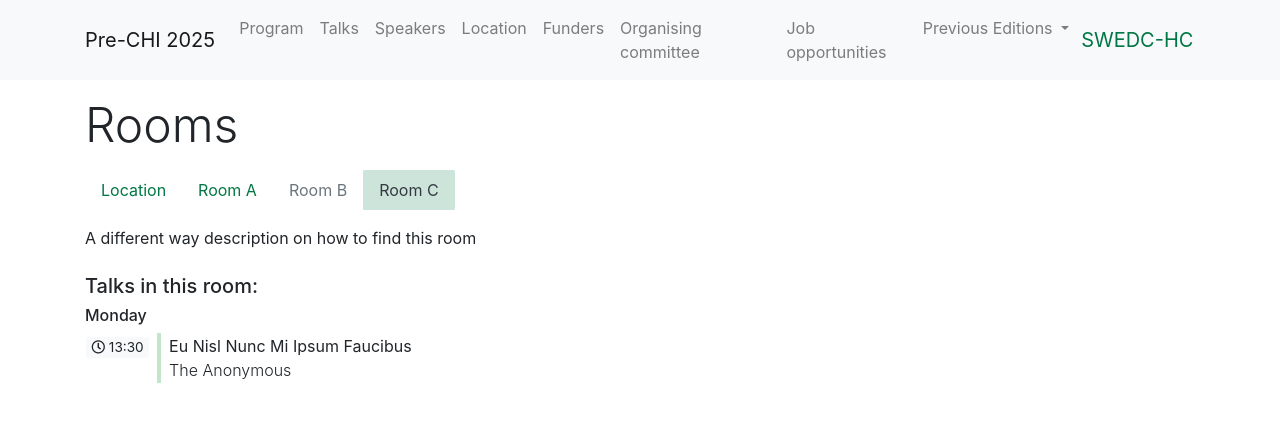
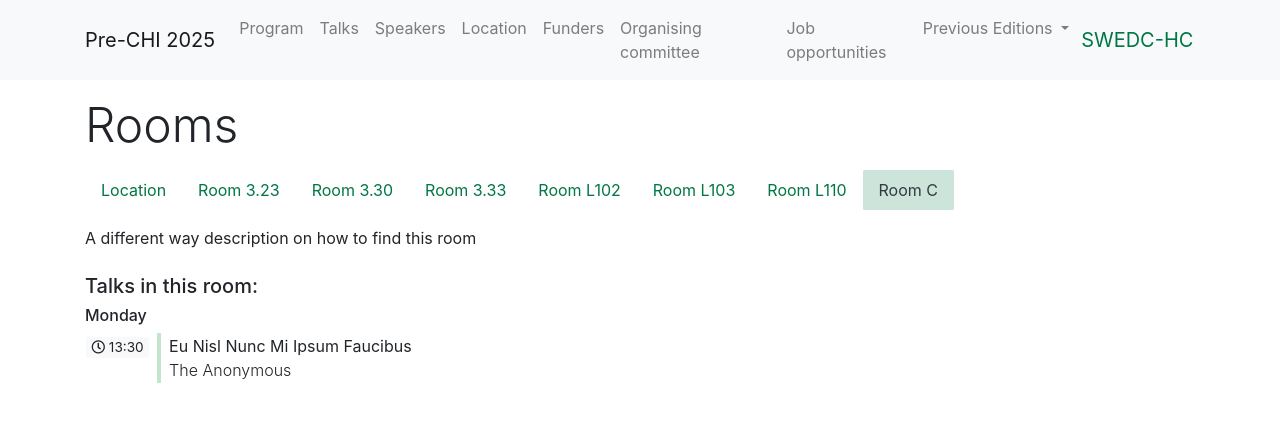
Before and after one commit to South-West-UK-Pre-CHI/South-West-UK-Pre-CHI.github.io, a Jekyll site: the page built from _rooms/the-great-hall.md, in a window 1280 px wide. Shown: the top 422 px of the page. Built offline with Jekyll 4.4.1, drawn with Linux system fonts in a browser that asks for light colours.

Commit message:
Added rooms

```diff
--- /dev/null
+++ b/_rooms/3-23.md
@@ -0,0 +1,5 @@
+---
+name: Room 3.23
+---
+
+A different way description on how to find this room
--- /dev/null
+++ b/_rooms/3-30.md
@@ -0,0 +1,5 @@
+---
+name: Room 3.30
+---
+
+A different way description on how to find this room
--- /dev/null
+++ b/_rooms/3-33.md
@@ -0,0 +1,5 @@
+---
+name: Room 3.33
+---
+
+A different way description on how to find this room
--- a/_rooms/room-a.md
+++ b/_rooms/l102.md
@@ -1,5 +1,5 @@
 ---
-name: Room A
+name: Room L102
 ---
 
 A short way description on how to find the room
--- /dev/null
+++ b/_rooms/l103.md
@@ -0,0 +1,3 @@
+---
+name: Room L103
+---
--- /dev/null
+++ b/_rooms/l110.md
@@ -0,0 +1,5 @@
+---
+name: Room L110
+---
+
+A different way description on how to find this room
```
Also changed, not shown: _rooms/room-b.md (deleted, +0 -4 lines), _rooms/the-great-hall.md (renamed from _rooms/room-c.md).
